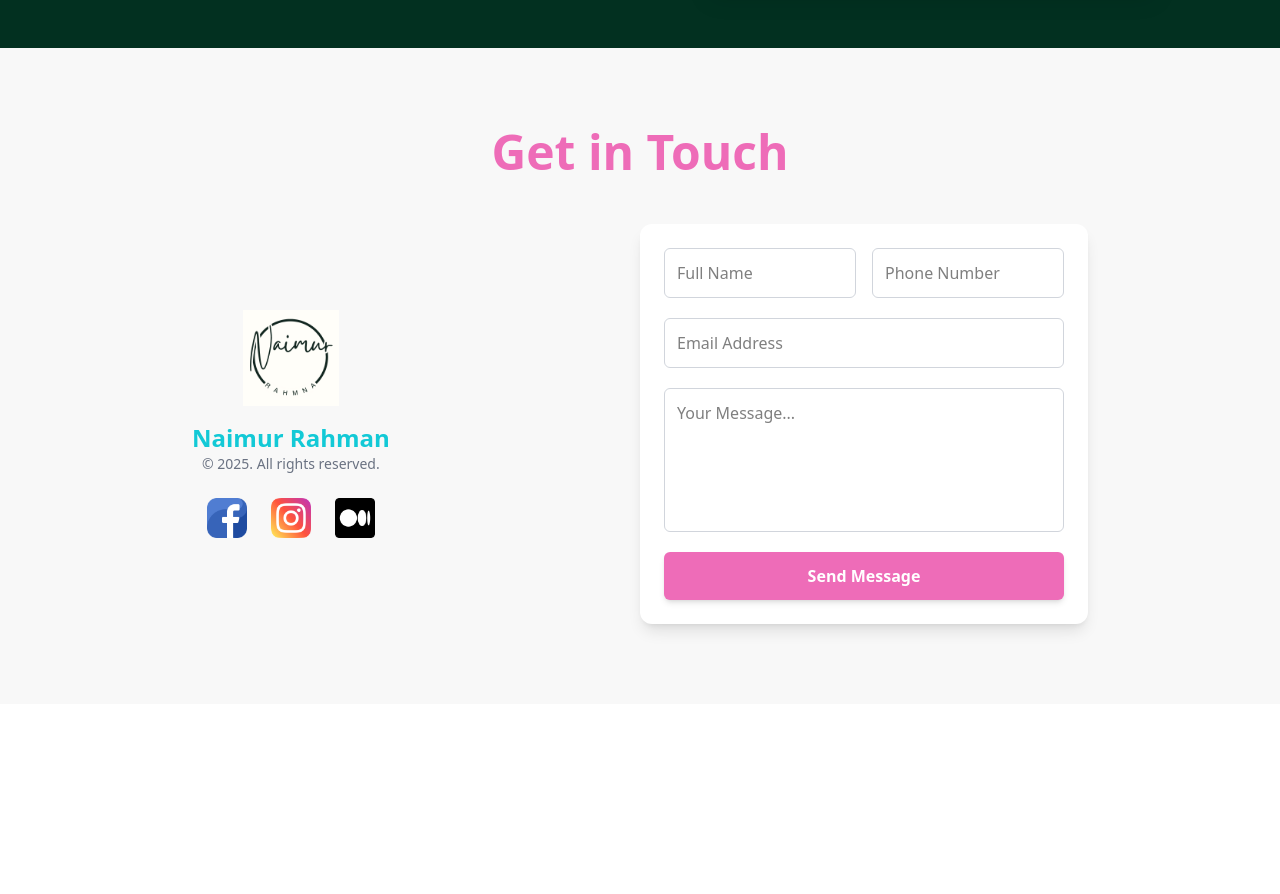
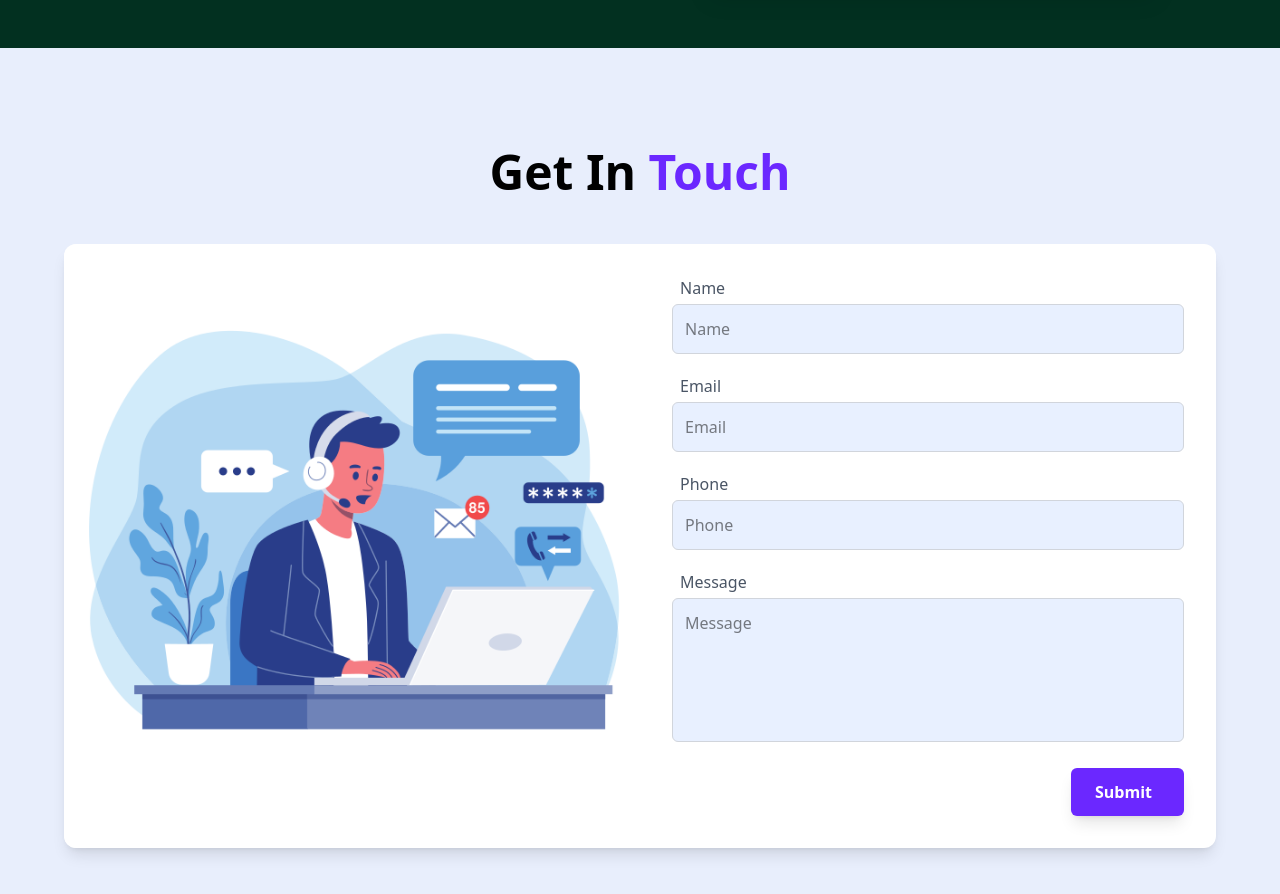
Before and after one commit to naimur1046/personal-portfolio, a React (Vite) app: page / in a window 1280 px wide. Shown: the part 4800-5694 px from the top of the page. Before the commit the page ends 5504 px from the top, so only its background shows below. Built offline with nearby package versions, Linux system fonts and the light colour scheme.

Commit message:
change the design of contact page

```diff
--- a/src/pages/Contact.tsx
+++ b/src/pages/Contact.tsx
@@ -1,57 +1,75 @@
-import Signature from "../assets/signature.png";
-import Facebook from "../assets/facebook.png";
-import Instagram from "../assets/instagram.png";
-import Medium from "../assets/medium.png";
-
+import Illustration from "../assets/illustration.png";
 const Contact = () => {
   return (
-    <div className="flex flex-col items-center justify-center py-20 px-8 bg-[#F8F8F8]">
-      <h1 className="text-4xl md:text-5xl font-extrabold text-[#ee6cb8] text-center mb-12">
-        Get in Touch
+    <div className="flex flex-col items-center justify-center py-25 px-8 bg-[#E8EEFC]">
+      <h1 className="text-4xl md:text-5xl font-extrabold text-center mb-12">
+        <span className="text-black">Get In</span>{" "}
+        <span className="text-[#6B28FF]">Touch</span>
       </h1>
 
-      <div className="flex flex-col md:flex-row w-full max-w-4xl justify-between items-center gap-12">
-        {/* Contact Info */}
-        <div className="flex flex-col items-center text-center">
-          <img src={Signature} alt="Signature" className="h-24 w-24 mb-4" />
-          <p className="text-2xl font-bold text-[#13C9D6]">Naimur Rahman</p>
-          <p className="text-gray-500 text-sm">© 2025. All rights reserved.</p>
-
-          {/* Social Icons */}
-          <div className="flex space-x-6 mt-6">
-            <img src={Facebook} alt="Facebook" className="h-10 cursor-pointer hover:opacity-75 transition" />
-            <img src={Instagram} alt="Instagram" className="h-10 cursor-pointer hover:opacity-75 transition" />
-            <img src={Medium} alt="Medium" className="h-10 cursor-pointer hover:opacity-75 transition" />
+      <div className="flex flex-col md:flex-row w-full max-w-6xl bg-white rounded-xl shadow-lg overflow-hidden">
+        <div className="md:w-1/2 h-80 md:h-auto md:min-h-[400px] overflow-hidden rounded-l-xl">
+          <img
+            src={Illustration}
+            alt="Contact illustration"
+            className="w-full h-full object-cover"
+          />
         </div>
+        {/* Right form */}
+        <div className="md:w-1/2 p-8 flex flex-col space-y-6">
+          <form className="flex flex-col space-y-5">
+            <div>
+              <label className="block mb-1 text-gray-600">
+                <i className="fas fa-user mr-2"></i>Name
+              </label>
+              <input
+                type="text"
+                placeholder="Name"
+                className="w-full p-3 bg-[#E8F0FF] border border-gray-300 rounded-md focus:outline-none focus:ring-2 focus:ring-[#6B28FF]"
+              />
             </div>
 
-        {/* Contact Form */}
-        <form className="flex flex-col w-full max-w-md space-y-5 bg-white p-6 rounded-xl shadow-lg">
-          <div className="grid grid-cols-1 md:grid-cols-2 gap-4">
+            <div>
+              <label className="block mb-1 text-gray-600">
+                <i className="fas fa-envelope mr-2"></i>Email
+              </label>
               <input
-              type="text"
-              placeholder="Full Name"
-              className="w-full p-3 border border-gray-300 rounded-md focus:outline-none focus:ring-2 focus:ring-[#ee6cb8]"
+                type="email"
+                placeholder="Email"
+                className="w-full p-3 bg-[#E8F0FF] border border-gray-300 rounded-md focus:outline-none focus:ring-2 focus:ring-[#6B28FF]"
               />
+            </div>
+
+            <div>
+              <label className="block mb-1 text-gray-600">
+                <i className="fas fa-phone mr-2"></i>Phone
+              </label>
               <input
                 type="tel"
-              placeholder="Phone Number"
-              className="w-full p-3 border border-gray-300 rounded-md focus:outline-none focus:ring-2 focus:ring-[#ee6cb8]"
+                placeholder="Phone"
+                className="w-full p-3 bg-[#E8F0FF] border border-gray-300 rounded-md focus:outline-none focus:ring-2 focus:ring-[#6B28FF]"
               />
             </div>
-          <input
-            type="email"
-            placeholder="Email Address"
-            className="w-full p-3 border border-gray-300 rounded-md focus:outline-none focus:ring-2 focus:ring-[#ee6cb8]"
+
+            <div>
+              <label className="block mb-1 text-gray-600">
+                <i className="fas fa-comment mr-2"></i>Message
+              </label>
+              <textarea
+                placeholder="Message"
+                className="w-full p-3 bg-[#E8F0FF] border border-gray-300 rounded-md focus:outline-none focus:ring-2 focus:ring-[#6B28FF] h-36 resize-none"
               />
-          <textarea
-            placeholder="Your Message..."
-            className="w-full p-3 border border-gray-300 rounded-md focus:outline-none focus:ring-2 focus:ring-[#ee6cb8] h-36 resize-none"
-          ></textarea>
-          <button className="w-full bg-[#ee6cb8] text-white py-3 rounded-md font-semibold hover:bg-[#d65ca8] transition-all shadow-md">
-            Send Message
+            </div>
+
+            <button
+              type="submit"
+              className="self-end bg-[#6B28FF] text-white px-6 py-3 rounded-md font-semibold hover:bg-[#5820c9] transition-shadow shadow-lg flex items-center space-x-2"
+            >
+              <span>Submit</span>
+              <i className="fas fa-paper-plane"></i>
             </button>
           </form>
+        </div>
       </div>
     </div>
   );
--- a/src/pages/OrganizingExperience.tsx
+++ b/src/pages/OrganizingExperience.tsx
@@ -47,7 +47,7 @@ const OrganizingExperience = () => {
                 animate={{
                   opacity: 1,
                   x: 0,
-                  borderColor: ["#9EC6F3", "#E9A5F1", "#9EC6F3", "#E6B2BA"],
+                  borderColor: ["#FB9EC6", "#FF76CE", "#88D66C", "#E6B2BA","EC7FA9"],
                 }}
                 transition={{
                   x: { duration: 0.6 },
```
Also changed, not shown: src/assets/illustration.jpg (added), src/assets/illustration.png (added). Lines whose indentation alone changed are shown as unchanged.
